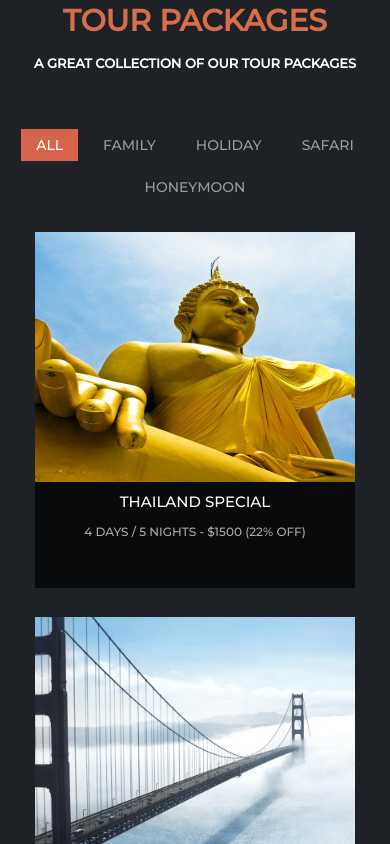
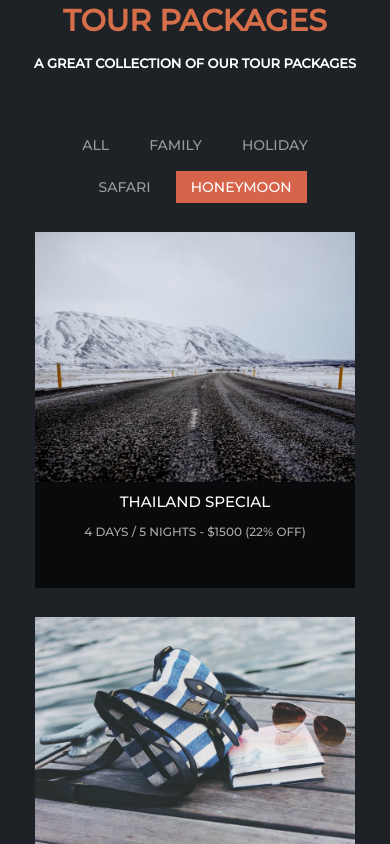
Before and after one commit to IbadAhmad80/Brando-TravelGuide, a React (Create React App) app: page / in a window 390 px wide. Shown: the part 4240-5084 px from the top of the page. Built offline with nearby package versions, Linux system fonts and the light colour scheme.

Commit message:
updating testnomial section

```diff
--- a/src/components/blogs/testnomials.js
+++ b/src/components/blogs/testnomials.js
@@ -39,7 +39,7 @@ function SwiperSlideShow() {
         slidesPerView={"auto"}
         coverflowEffect={{
           rotate: 0,
-          stretch: 50,
+          stretch: 0,
           depth: 100,
           modifier: 2,
           slideShadows: true,
--- a/src/components/blogs/testnomials.module.css
+++ b/src/components/blogs/testnomials.module.css
@@ -45,7 +45,14 @@
   width: 100%;
   height: 100%;
   padding: 2em;
+}
+
+.swiper_slide:nth-child(odd) {
   background: linear-gradient(#ffffff, #d66e4a);
+}
+
+.swiper_slide:nth-child(even) {
+  background: linear-gradient(#d66e4a, #ffffff) !important;
 }
 
 .swiper_slide .testnomial_wrapper .quote {
@@ -55,10 +62,14 @@
   float: right;
 }
 
+.swiper_slide:nth-child(even) .testnomial_wrapper .quote {
+  color: rgb(255, 255, 255);
+}
+
 .swiper_slide .testnomial_wrapper .description {
   color: rgb(8, 0, 0);
   margin: 30px auto;
-  text-align: justify;
+
   font-weight: 500;
   font-size: 14px;
 }
@@ -84,10 +95,19 @@
   font-size: 17px;
   color: #ffffff;
 }
+
+.swiper_slide:nth-child(even) .testnomial_wrapper .user_section .user {
+  color: rgb(0, 0, 0);
+}
+
 .swiper_slide .testnomial_wrapper .user_section .post {
   font-weight: 500;
   font-size: 15px;
   color: rgb(25, 8, 61);
+}
+
+.swiper_slide:nth-child(even) .testnomial_wrapper .user_section .post {
+  color: #d66e4a;
 }
 
 .bottom_devider {
@@ -111,6 +131,12 @@
   }
 }
 
+@media (max-width: 600px) {
+  .description {
+    font-size: 13px !important;
+  }
+}
+
 @media (max-width: 450px) {
   .swiper_slide {
     width: 27rem;
--- a/src/components/home/carousel.module.css
+++ b/src/components/home/carousel.module.css
@@ -6,16 +6,19 @@
 
 .carousel_items[id="1"] {
   background: url("../../assets/carousel-4.jpg") no-repeat;
+
   object-fit: cover;
 }
 
 .carousel_items[id="2"] {
   background: url("../../assets/carousel-5.jpg") no-repeat;
+
   object-fit: cover;
 }
 
 .carousel_items[id="3"] {
   background: url("../../assets/carousel-6.jpg") no-repeat;
+
   object-fit: cover;
 }
 
--- a/src/components/offers/index.js
+++ b/src/components/offers/index.js
@@ -17,7 +17,7 @@ export default function Offers() {
     <div>
       <div className={styles.main_container}>
         <div className={styles.offers_container}>
-          <h2 className={styles.main_heading}>SPECIAL OFFERS NOW</h2>
+          <h2 className={styles.main_heading}>SPECIAL OFFERS</h2>
           <h4 className={styles.sub_heading}>
             CHECK OUT OUR BEST PROMOTION TOURS
           </h4>
--- a/src/components/offers/offers.module.css
+++ b/src/components/offers/offers.module.css
@@ -3,8 +3,8 @@
 }
 
 .main_container {
-  background: url("../../assets/service-bg.jpg") no-repeat;
-  background-size: 100% 120%;
+  background: url("../../assets/mountain.jpg") no-repeat;
+  background-size: 100% 80%;
   background-attachment: fixed;
 }
 
--- a/src/components/packages/gallery.css
+++ b/src/components/packages/gallery.css
@@ -15,8 +15,7 @@
 
 .wrapper .items {
   display: flex;
-  max-width: 720px;
-  width: 100%;
+  width: 80%;
   justify-content: center;
 }
 
@@ -142,9 +141,6 @@
 }
 
 @media (max-width: 700px) {
-  .wrapper nav .items {
-    max-width: 600px;
-  }
   nav .items span {
     padding: 7px 15px;
   }
@@ -161,7 +157,4 @@
   nav .items span {
     margin: 5px;
   }
-  /* .gallery .image img {
-    width: 200%;
-  } */
 }
--- a/src/components/packages/gallery.js
+++ b/src/components/packages/gallery.js
@@ -14,7 +14,7 @@ import image10 from "../../assets/pkg-10.jpg";
 import image11 from "../../assets/pkg-11.jpg";
 
 export default function Gallery() {
-  const [selectedCategory, setSelectedCatgeory] = React.useState("all");
+  const [selectedCategory, setSelectedCatgeory] = React.useState("honeymoon");
   const [activePackages, setActivePackages] = React.useState(packages);
 
   React.useEffect(() => {
@@ -37,7 +37,7 @@ export default function Gallery() {
         <nav>
           <div className="items">
             <span
-              className="item active all"
+              className="item all"
               onClick={() => setSelectedCatgeory("all")}
             >
               All
@@ -62,7 +62,7 @@ export default function Gallery() {
               safari
             </span>
             <span
-              className="item honeymoon"
+              className="item active honeymoon"
               onClick={() => setSelectedCatgeory("honeymoon")}
             >
               honeymoon
```
